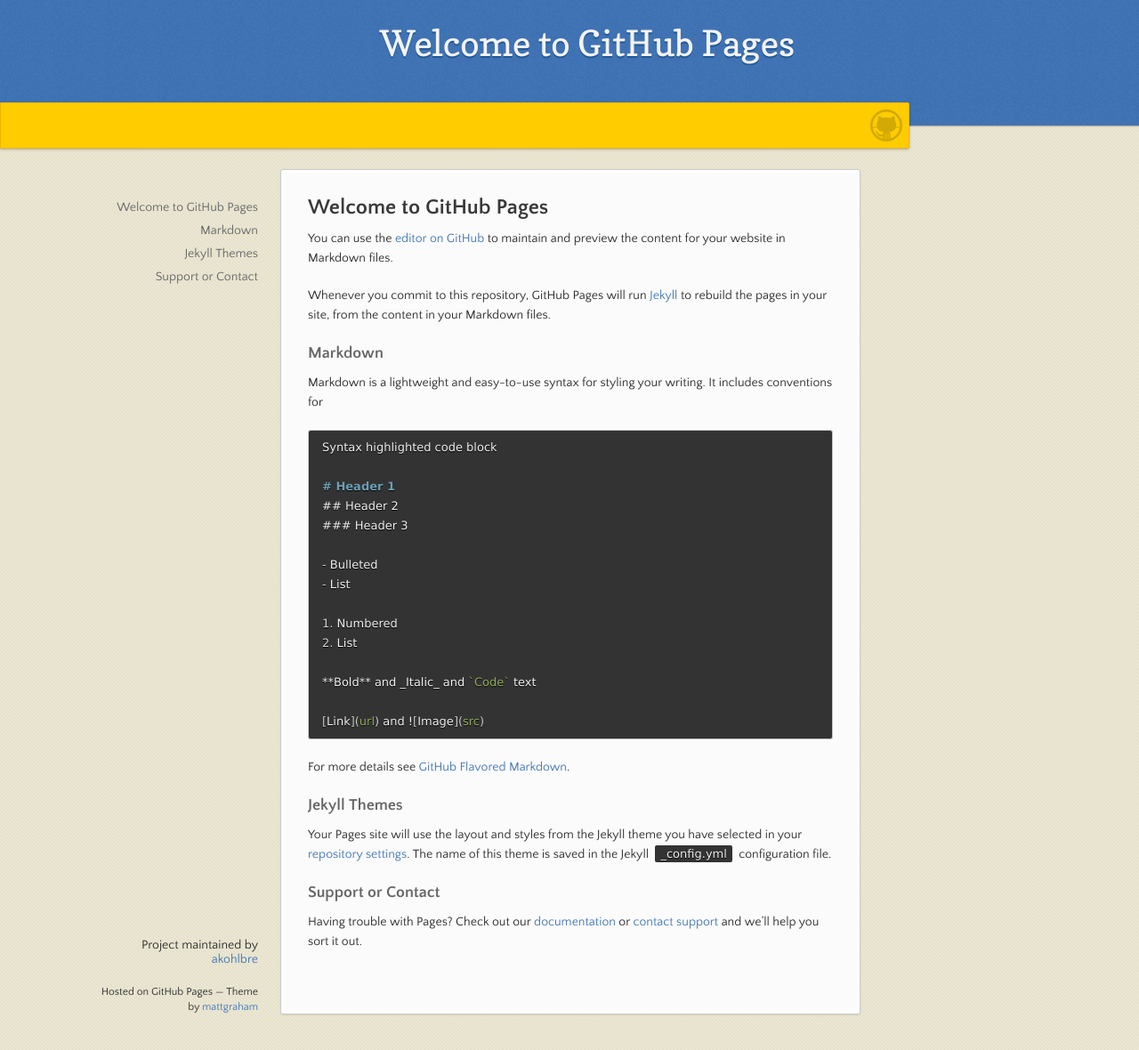
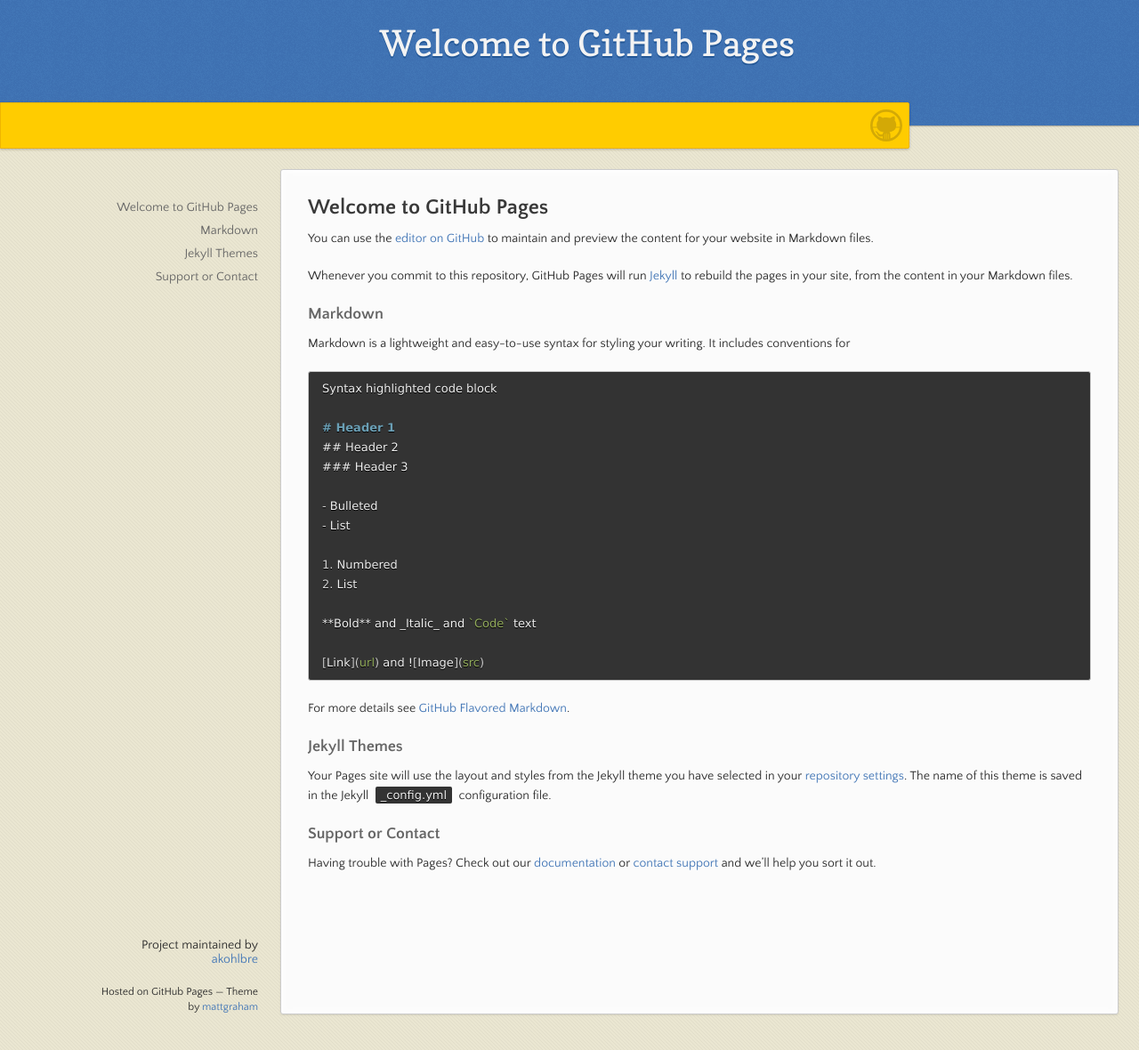
Before and after one commit to akohlbre/policies, a Jekyll site: the page built from index.md, in a window 1280 px wide and 1180 px high. Shown: the whole window at 89% size. Built offline with Jekyll 4.4.1, drawn with Linux system fonts in a browser that asks for light colours; our own code applies the rules of GitHub Pages for plain Markdown files; the repository's description, which GitHub fills in, is left out.

Commit message:
horizontal and ragged categories

```diff
--- a/_sass/jekyll-theme-leap-day.scss
+++ b/_sass/jekyll-theme-leap-day.scss
@@ -271,7 +271,7 @@ header {
 }
 
 section {
-  width:590px;
+  width: 880px;
   padding: 30px 30px 50px 30px;
   margin: 20px 0;
   margin-top: 190px;
--- a/toc.css
+++ b/toc.css
@@ -37,7 +37,8 @@
 }
 
 .box {
-    width: 300px;
+    width: 200px;
     padding: 10px;
     margin: 0;
+    float: left;
 }
```
Also changed, not shown: 1 other file.
